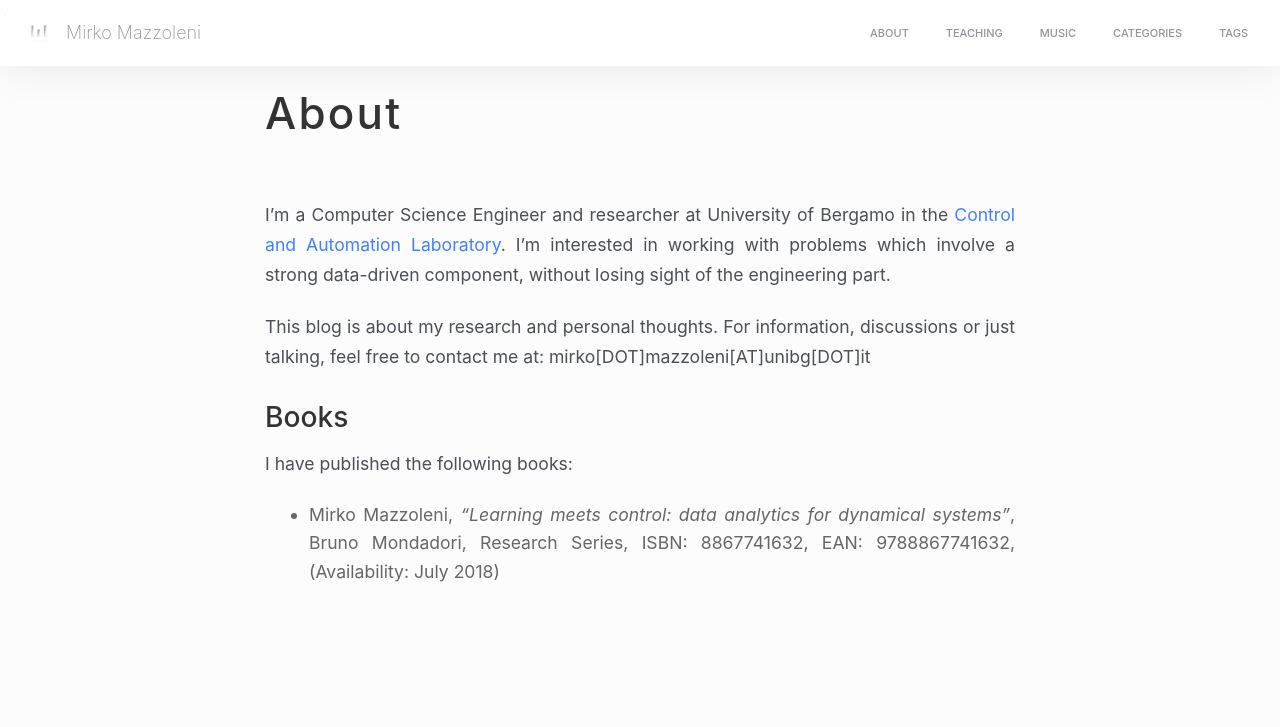
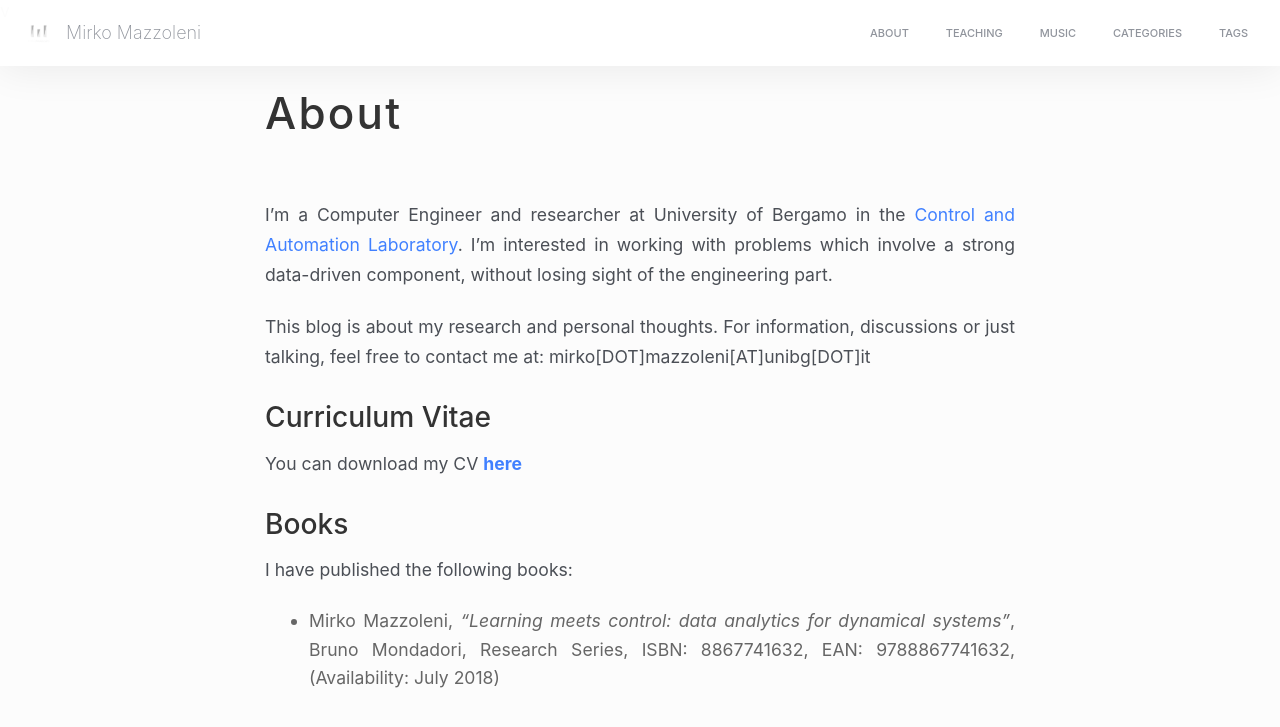
Before and after one commit to MirkoMazzoleni/MirkoMazzoleni.github.io, a Jekyll site: the page built from about.md, in a window 1280 px wide. Shown: the top 727 px of the page. Built offline with Jekyll 4.4.1, drawn with Linux system fonts in a browser that asks for light colours; nearby versions of some CDN libraries.

Commit message:
Add cv in the about section

```diff
--- a/about.md
+++ b/about.md
@@ -5,10 +5,14 @@ header-img:
 permalink: /about/
 ---
 
-I'm a Computer Science Engineer and researcher at University of Bergamo in the [Control and Automation Laboratory](http://move.unibg.it/cal/). I'm interested in working with problems which involve a strong data-driven component, without losing sight of the engineering part.
+I'm a Computer Engineer and researcher at University of Bergamo in the [Control and Automation Laboratory](http://move.unibg.it/cal/). I'm interested in working with problems which involve a strong data-driven component, without losing sight of the engineering part.
 
 This blog is about my research and personal thoughts. For information, discussions or just talking, feel free to contact me at:
- mirko[DOT]mazzoleni[AT]unibg[DOT]it
+mirko[DOT]mazzoleni[AT]unibg[DOT]it
+
+### Curriculum Vitae
+
+You can download my CV [**here**](assets/docs/cv.pdf)
 
 
 ### Books
```
Also changed, not shown: 1 other file.
